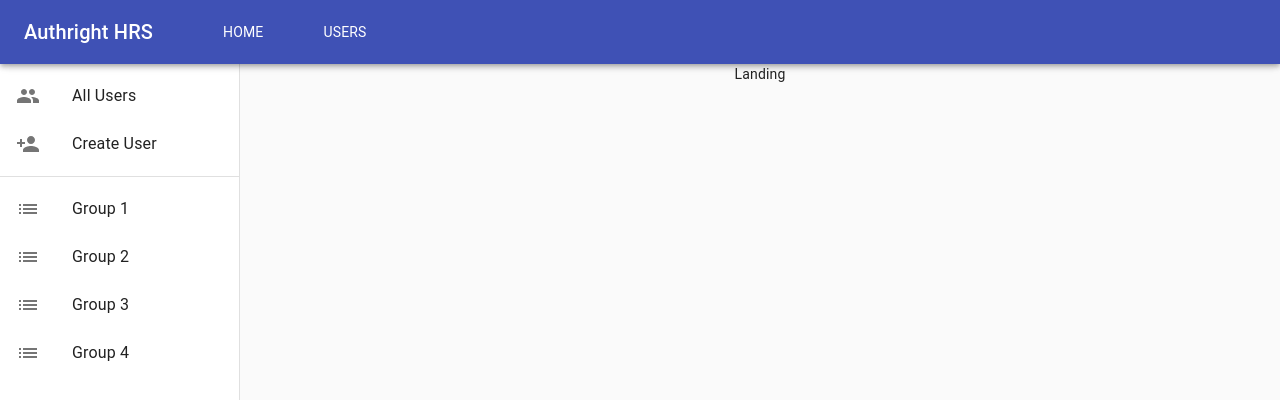
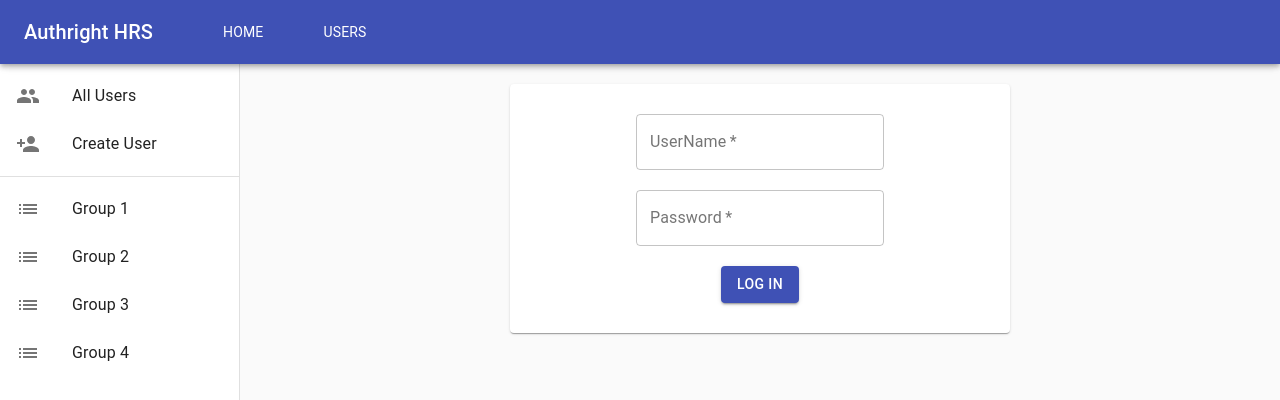
Before and after one commit to JinHaoIsHere/humanResourceSystem, a React (Create React App) app in the folder frontend/: page / in a window 1280 px wide. Shown: the top 400 px of the page. Built offline with nearby package versions, Linux system fonts and the light colour scheme.

Commit message:
add login page

```diff
--- a/frontend/src/App.js
+++ b/frontend/src/App.js
@@ -2,7 +2,7 @@ import React from 'react';
 import './App.css';
 import { Route, Switch } from 'react-router-dom';
 
-import { ViewUsers } from './pages/UserManagement/index';
+import { ViewUsers, Login } from './pages/UserManagement/index';
 import Layout from './components/Layout/Layout';
 
 function App() {
@@ -10,9 +10,7 @@ function App() {
     <div className="App">
       <Layout>
         <Switch>
-          <Route path='/' exact>
-            Landing
-          </Route>
+          <Route path='/' exact component={Login} />
           <Route path='/viewUsers' component={ViewUsers}>
           </Route>
           <Route path='/addUser'>
--- /dev/null
+++ b/frontend/src/pages/UserManagement/Login.js
@@ -0,0 +1,85 @@
+import React, { useState } from 'react';
+import TextField from '@material-ui/core/TextField';
+import { Card, Button } from '@material-ui/core';
+import { makeStyles } from '@material-ui/core/styles';
+import axios from 'axios';
+//import classes from './Login.module.css';
+const Login = (props) => {
+    const [form, setForm] = React.useState({
+        username: null,
+        password: null,
+    });
+
+    const onChangeHandler = (event) => {
+        let updatedForm = { ...form };
+        if (event.target.id === 'loginName') {
+            updatedForm.username = event.target.value;
+        } else if (event.target.id === 'loginPw') {
+            updatedForm.password = event.target.value;
+        }
+        setForm(updatedForm);
+    }
+    const onSubmitHandler = (event) => {
+        console.log(event);
+        //validate
+        if(!form.username || !form.password){
+            return;
+        }
+        //send login info validation to API
+        axios.post('/api/login', {...form})
+        .then(response=>{
+            console.log(response.data);
+            if(response.data.user){
+                props.history.push('/viewUsers');
+            }
+            else{
+                alert('wrong username or password');
+            }
+        });
+
+    }
+    const useStyles = makeStyles((theme) => ({
+        card: {
+            width: '500px',
+            height: 'auto',
+            margin: '20px auto',
+            padding: '30px',
+            display: 'flex',
+            flexDirection: 'column',
+            alignItems: 'center',
+        },
+        marginTop: {
+            marginTop: '20px',
+        }
+    }));
+    const classes = useStyles();
+    return (
+        <div>
+            <Card className={classes.card}>
+                <TextField
+                    required
+                    id="loginName"
+                    label="UserName"
+                    onChange={onChangeHandler}
+                    variant="outlined"
+                />
+                <TextField
+                    required
+                    className={classes.marginTop}
+                    id="loginPw"
+                    label="Password"
+                    onChange={onChangeHandler}
+                    variant="outlined"
+                    type="password"
+                />
+                <Button variant="contained"
+                    onClick={onSubmitHandler}
+                    className={classes.marginTop} color="primary">
+                    Log In
+                    </Button>
+            </Card>
+        </div>
+    );
+}
+
+export default Login;
--- /dev/null
+++ b/frontend/src/pages/UserManagement/Login.module.css
@@ -0,0 +1,14 @@
+.Card {
+    width: 900px;
+    height: auto;
+    margin: 20px auto;
+    padding: 30px;
+    display: flex;
+    flex-direction: column;
+    align-items: center;
+
+}
+
+.Item{
+    margin-top:20px;
+}
--- a/frontend/src/pages/UserManagement/index.js
+++ b/frontend/src/pages/UserManagement/index.js
@@ -1,6 +1,7 @@
 import ViewUsers from './ViewUsers';
-
+import Login from './Login';
 
 export {
+    Login,
     ViewUsers,
 }
```
Also changed, not shown: 1 other file (tests, documents, lock files or other folders).
